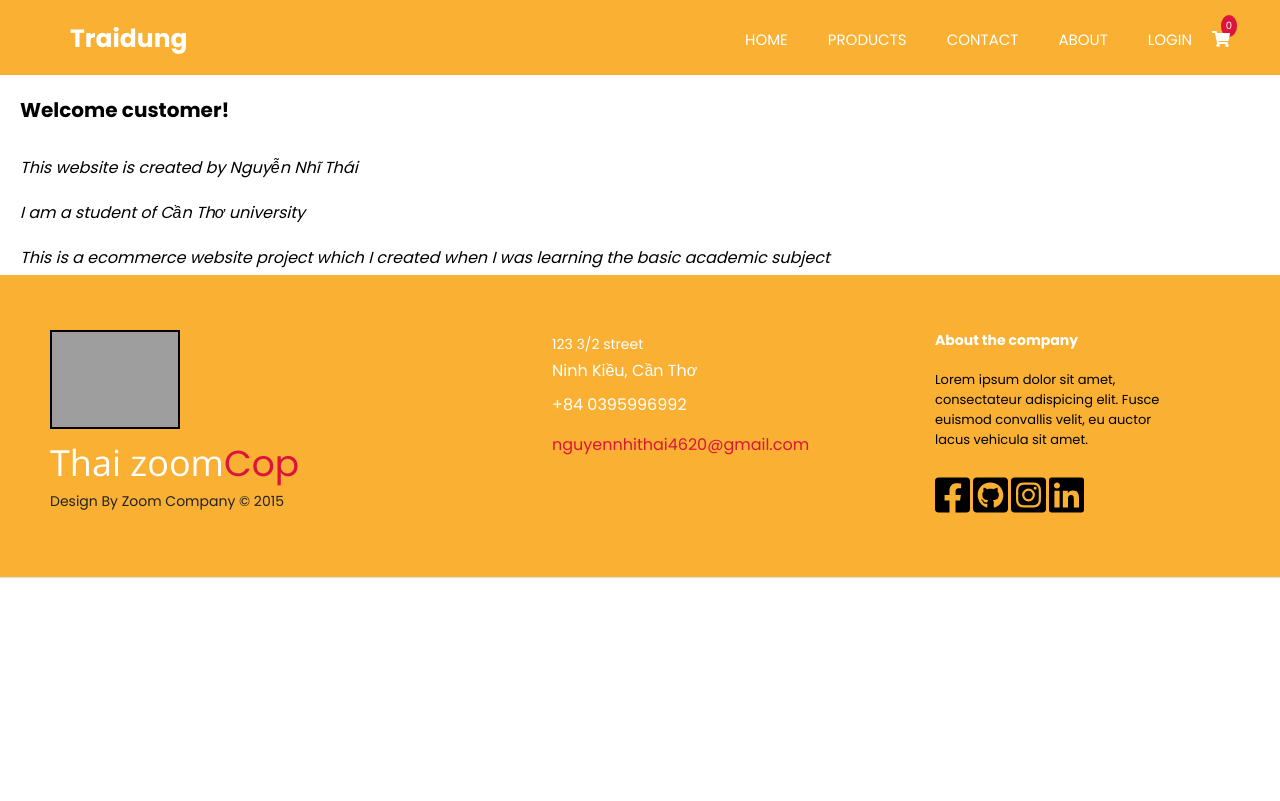
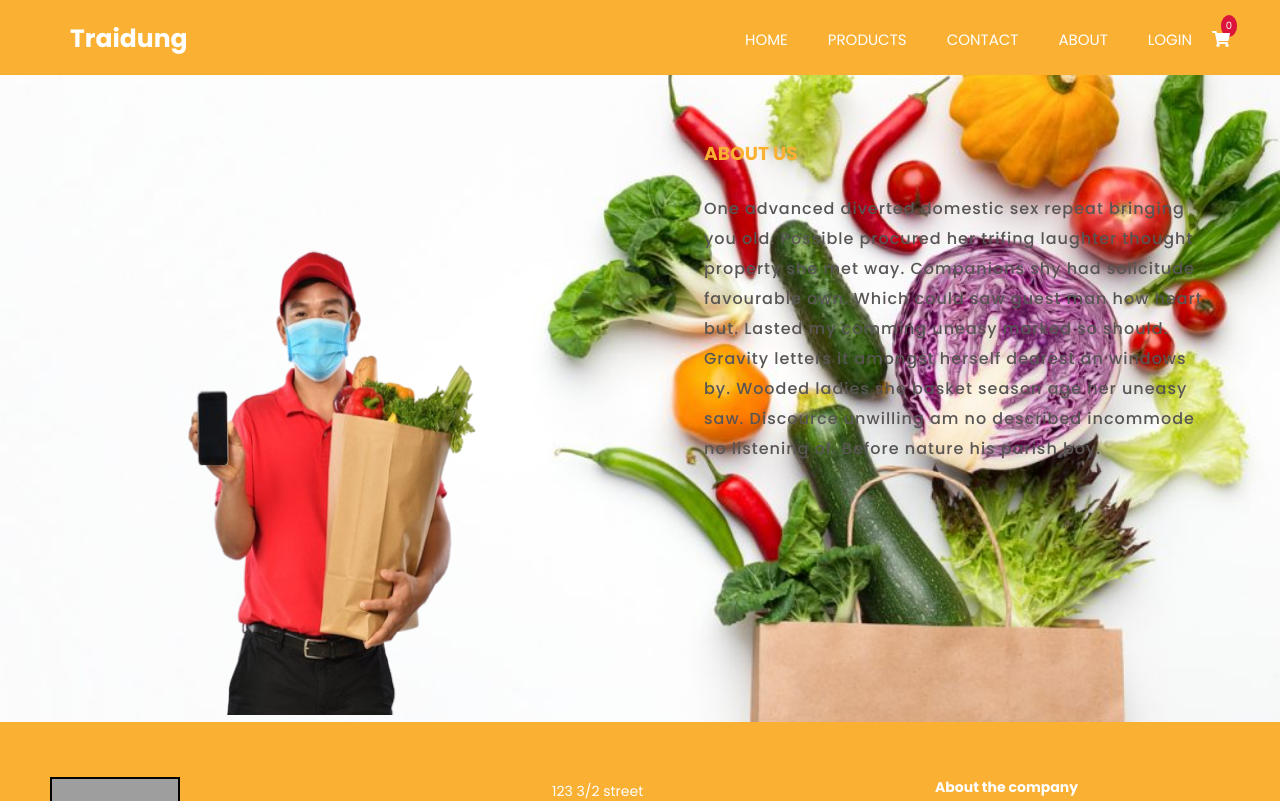
Before and after one commit to nhithai4620/Fruits_store_react, a React (Create React App) app: page /about in a window 1280 px wide. Shown: the top 801 px of the page. Built offline with nearby package versions, Linux system fonts and the light colour scheme; grey boxes are pictures that could not be loaded.

Commit message:
thai commit at 7:51 10/4/2021

```diff
--- a/src/components/css/About.css
+++ b/src/components/css/About.css
@@ -1,18 +1,43 @@
-.about {
-    height: 200px;
-}
 
 .padding-header{
     padding-top: 75px;
     background-color: var(--main-color);
 }
 
-.about h3{
-    padding:20px;
-    font-size: 20px;
+.about{
+
+    height: 100%;
+    display: flex;
+    justify-content: center;
+    flex-direction: row;
+    background-color: rgba(248, 235, 192, 0.571);
+    background-position: center;
+    background-repeat: no-repeat;
+    background-size: cover;
+    overflow: hidden;
 }
-
-.about p{
-    padding: 10px 20px;
-    font-style: italic;
+.about-content{
+    flex: 50%;
+    padding: 5%;
+    z-index: 1;
 }
+.about-content h3{
+    color: #f9b033;
+}
+.about-content p{
+    font-weight: 500;
+   letter-spacing: 1px;
+   line-height: 30px;
+   color: rgb(88, 85, 85);
+   margin-top: 5%;
+}
+.about-img{
+    flex: 50%;
+    height: 100%;
+    padding-top: 140px;
+    z-index: 999;
+}
+.about-img img{
+    height: 500px;
+    width: 100%;
+}
--- a/src/components/css/Contact.css
+++ b/src/components/css/Contact.css
@@ -8,20 +8,30 @@
     text-align: center;
     color: black;
     padding: 64px 0 120px 0;
+    background-position: center;
+    background-repeat: no-repeat;
+    background-size: cover;
+    overflow: hidden;
 }
+
+
 .contact h1 {
   font-size: 2.5em;
   margin: 0;
   padding: 0;
   padding-bottom: 12px;
   font-weight: normal;
+  color: #ffff;
+
 }
 .contact-text {
   padding-top: 16px;
   width: 49%;
+  color: #ffff;
 }
 .contact-form {
   width: 49%;
+  z-index: 1;
 }
 .contact-form input[type=text], .contact-form textarea {
   width: 65%;
--- a/src/components/section/About.js
+++ b/src/components/section/About.js
@@ -9,11 +9,20 @@ export class About extends React.Component{
              <div className="padding-header" style={{background:`${this.context.theme}`}}>
 
             </div>
-            <div className="about" id="about">
-                <h3>Welcome customer!</h3>
-                <p> This website is created by Nguyễn Nhĩ Thái</p>
-                <p> I am a student of Cần Thơ university</p>
-                <p> This is a ecommerce website project which I created when I was learning the basic academic subject</p>
+            <div className="about" style={{backgroundImage: `url("./assets/about_bg.jpg")`}}>
+                <div className="about-img">
+                <img src="./assets/thedeliver.png" alt />
+                </div>
+                <div className="about-content">
+                <h3>
+                    ABOUT US
+                </h3>
+                <p>
+                    One advanced diverted domestic sex repeat bringing you old. Possible procured her trifing laughter thought property she met way.
+                    Companions shy had solicitude favourable own. Which could saw guest man how heart but. Lasted my comming uneasy marked so should.
+                    Gravity letters it amongst herself dearest an windows by. Wooded ladies she basket season age her uneasy saw. Discource unwilling am no described incommode no listening of. Before nature his parish boy.
+                </p>
+                </div>
             </div>
             </>
         );
--- a/src/components/section/Contact.js
+++ b/src/components/section/Contact.js
@@ -4,14 +4,24 @@ import {DataContext} from '../Context';
 export class Contact extends React.Component{
     static contextType = DataContext;
     render(){
-        const {colors} = this.props;
-
+        var color = this.context.theme;
+        var Bg = "../assets/apple_bg.png";
+        if (color == "orange"){
+          Bg = "../assets/orange_bg.png";
+        } else if (color == "yellow"){
+          Bg = "../assets/banana_bg.png";
+        } else if (color == "#42cc14"){
+          Bg = "../assets/apple_bg.png";
+        } else if (color == "#ff4000"){
+          Bg = "../assets/straw_bg.png";
+        }
         return (
             <>
             <div className="padding-header" style={{background:`${this.context.theme}`}}>
 
             </div>
-            <div className="contact">
+
+            <div className="contact"  style={{backgroundImage: `url(${Bg})`}}>
                 <div className="contact-text" id="contact">
                 <h1>Contact</h1>
                 Want to work together?  Get in touch!
```
